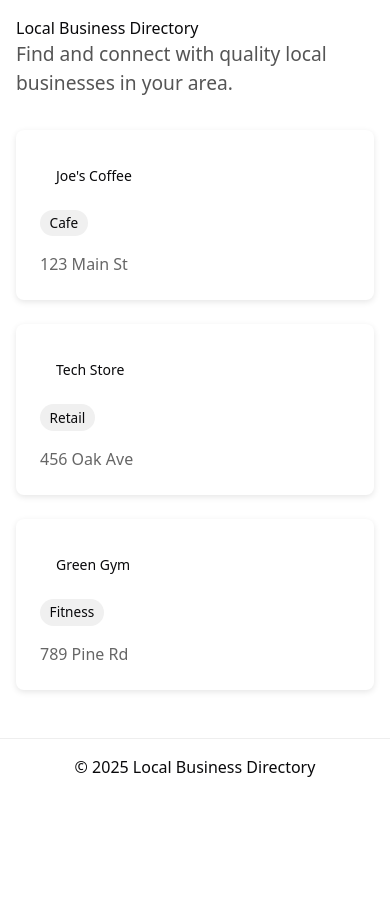
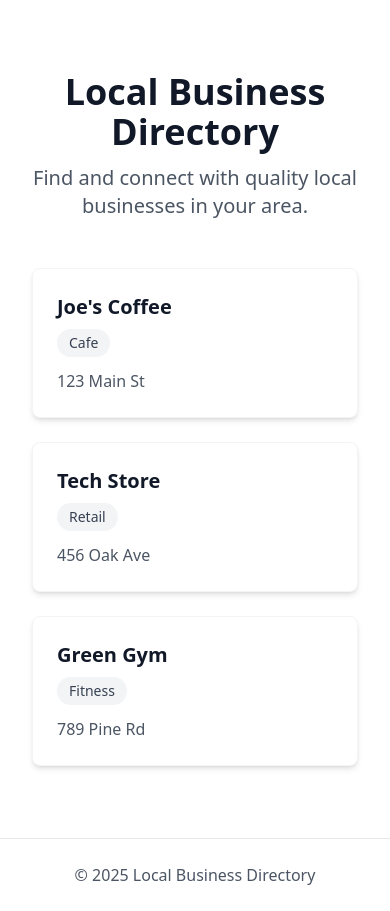
Before and after one commit to jonnyasmith/directory-listing-svelte, a SvelteKit app: page / in a window 390 px wide. Before the commit the page ends 844 px from the top, so only its background shows below. Built offline with nearby package versions, Linux system fonts and the light colour scheme.

Commit message:
Refactor error, layout, and business pages to enhance UI with Tailwind CSS, improve responsiveness, and streamline structure. Update styles and layout for better user experience across the application.

```diff
--- a/src/routes/+error.svelte
+++ b/src/routes/+error.svelte
@@ -2,44 +2,17 @@
 	import { page } from '$app/stores';
 </script>
 
-<div class="error-container">
-	<h1>{$page.status}: {$page.error?.message || 'Not found'}</h1>
-	<p>Sorry, the page you're looking for doesn't exist or another error occurred.</p>
-	<a href="/">Go back to homepage</a>
+<div class="flex flex-col items-center justify-center min-h-[80vh] px-4 text-center">
+	<h1 class="text-4xl font-bold text-gray-900 mb-2">
+		{$page.status}: {$page.error?.message || 'Not found'}
+	</h1>
+	<p class="text-lg text-gray-600 mb-8">
+		Sorry, the page you're looking for doesn't exist or another error occurred.
+	</p>
+	<a
+		href="/"
+		class="px-5 py-3 text-blue-600 border border-blue-600 rounded-md hover:bg-blue-600 hover:text-white transition-colors"
+	>
+		Go back to homepage
+	</a>
 </div>
-
-<style>
-	.error-container {
-		display: flex;
-		flex-direction: column;
-		align-items: center;
-		justify-content: center;
-		height: 100vh;
-		text-align: center;
-		padding: 0 1rem;
-	}
-
-	h1 {
-		font-size: 2.5rem;
-		margin-bottom: 0.5rem;
-	}
-
-	p {
-		margin-bottom: 2rem;
-		color: #666;
-	}
-
-	a {
-		color: #0066cc;
-		text-decoration: none;
-		padding: 0.5rem 1rem;
-		border: 1px solid #0066cc;
-		border-radius: 4px;
-		transition: all 0.2s ease;
-	}
-
-	a:hover {
-		background-color: #0066cc;
-		color: white;
-	}
-</style>
--- a/src/routes/+layout.svelte
+++ b/src/routes/+layout.svelte
@@ -26,24 +26,14 @@
 	/>
 </svelte:head>
 
-<main>
-	<slot />
-</main>
+<div class="min-h-screen flex flex-col">
+	<main class="flex-1 max-w-7xl mx-auto px-4 py-6 w-full">
+		<slot />
+	</main>
 
-<footer>
-	<p>© {new Date().getFullYear()} Local Business Directory</p>
-</footer>
-
-<style>
-	main {
-		max-width: 1200px;
-		margin: 0 auto;
-		padding: 1rem;
-	}
-	footer {
-		text-align: center;
-		margin-top: 2rem;
-		padding: 1rem;
-		border-top: 1px solid #eee;
-	}
-</style>
+	<footer class="py-6 border-t border-gray-200 mt-auto">
+		<div class="max-w-7xl mx-auto px-4 text-center text-gray-600">
+			<p>© {new Date().getFullYear()} Local Business Directory</p>
+		</div>
+	</footer>
+</div>
--- a/src/routes/+page.svelte
+++ b/src/routes/+page.svelte
@@ -1,84 +1,34 @@
 <script lang="ts">
-	import { Button } from '$lib/components/ui/button';
 	import { businesses } from '$lib/data';
 </script>
 
-<section class="directory">
-	<h1>Local Business Directory</h1>
-	<p class="intro">Find and connect with quality local businesses in your area.</p>
+<section class="max-w-6xl mx-auto px-4 py-12">
+	<div class="text-center mb-12">
+		<h1 class="text-4xl font-bold text-gray-900 mb-3">Local Business Directory</h1>
+		<p class="text-xl text-gray-600 max-w-2xl mx-auto">
+			Find and connect with quality local businesses in your area.
+		</p>
+	</div>
 
-	<div class="business-list">
+	<div class="grid grid-cols-1 sm:grid-cols-2 lg:grid-cols-3 gap-6">
 		{#each businesses as business}
-			<article class="business-card">
-				<h2 class="business-name">
-					<Button variant="ghost" href={`/business/${business.slug}`}>{business.name}</Button>
-				</h2>
-				<div class="business-category">{business.category}</div>
-				<div class="business-teaser">{business.address}</div>
-			</article>
+			<a href={`/business/${business.slug}`} class="group">
+				<article
+					class="bg-white rounded-lg shadow-md hover:shadow-xl transition-all duration-300 p-6 h-full border border-gray-100 hover:border-gray-200 hover:-translate-y-1"
+				>
+					<h2
+						class="text-xl font-semibold text-gray-900 mb-2 group-hover:text-blue-600 transition-colors"
+					>
+						{business.name}
+					</h2>
+					<div class="inline-block bg-gray-100 text-gray-700 px-3 py-1 rounded-full text-sm mb-3">
+						{business.category}
+					</div>
+					<div class="text-gray-600">
+						{business.address}
+					</div>
+				</article>
+			</a>
 		{/each}
 	</div>
 </section>
-
-<style>
-	.directory {
-		max-width: 900px;
-		margin: 0 auto;
-	}
-
-	.intro {
-		font-size: 1.2rem;
-		color: #555;
-		margin-bottom: 2rem;
-	}
-
-	.business-list {
-		display: grid;
-		grid-template-columns: repeat(auto-fill, minmax(280px, 1fr));
-		gap: 1.5rem;
-	}
-
-	.business-card {
-		background: #fff;
-		border-radius: 8px;
-		padding: 1.5rem;
-		box-shadow: 0 2px 6px rgba(0, 0, 0, 0.1);
-		transition:
-			transform 0.2s,
-			box-shadow 0.2s;
-	}
-
-	.business-card:hover {
-		transform: translateY(-3px);
-		box-shadow: 0 4px 12px rgba(0, 0, 0, 0.15);
-	}
-
-	.business-name {
-		margin-top: 0;
-		margin-bottom: 0.5rem;
-		font-size: 1.5rem;
-	}
-
-	.business-link {
-		color: #0066cc;
-		text-decoration: none;
-	}
-
-	.business-link:hover {
-		text-decoration: underline;
-	}
-
-	.business-category {
-		display: inline-block;
-		background: #f0f0f0;
-		padding: 0.2rem 0.6rem;
-		border-radius: 20px;
-		font-size: 0.85rem;
-		margin: 0.5rem 0;
-	}
-
-	.business-teaser {
-		color: #666;
-		margin-top: 0.5rem;
-	}
-</style>
--- a/src/routes/business/[slug]/+page.svelte
+++ b/src/routes/business/[slug]/+page.svelte
@@ -6,67 +6,61 @@
 	const { business } = data;
 </script>
 
-<article class="business-details" itemscope itemtype="http://schema.org/LocalBusiness">
-	<h1 itemprop="name">{business.name}</h1>
-	<div class="business-category" itemprop="category">{business.category}</div>
+<div class="max-w-4xl mx-auto px-4 py-8">
+	<article
+		class="bg-white rounded-lg shadow-lg p-8"
+		itemscope
+		itemtype="http://schema.org/LocalBusiness"
+	>
+		<h1 class="text-3xl font-bold text-gray-900 mb-3" itemprop="name">{business.name}</h1>
 
-	<div class="business-info">
-		<div class="info-row">
-			<strong>Address:</strong>
-			<address itemprop="address" itemscope itemtype="http://schema.org/PostalAddress">
-				<span itemprop="streetAddress">{business.address}</span>
-			</address>
+		<div
+			class="inline-block bg-gray-100 text-gray-700 px-3 py-1 rounded-full text-sm mb-6"
+			itemprop="category"
+		>
+			{business.category}
 		</div>
-		<div class="info-row">
-			<strong>Phone:</strong>
-			<a href="tel:{business.phone}" itemprop="telephone">{business.phone}</a>
+
+		<div class="space-y-4 mb-8">
+			<div class="flex flex-col sm:flex-row sm:items-center gap-2">
+				<span class="font-medium text-gray-700 min-w-24">Address:</span>
+				<address
+					class="not-italic text-gray-600"
+					itemprop="address"
+					itemscope
+					itemtype="http://schema.org/PostalAddress"
+				>
+					<span itemprop="streetAddress">{business.address}</span>
+				</address>
+			</div>
+
+			<div class="flex flex-col sm:flex-row sm:items-center gap-2">
+				<span class="font-medium text-gray-700 min-w-24">Phone:</span>
+				<a href="tel:{business.phone}" class="text-blue-600 hover:underline" itemprop="telephone">
+					{business.phone}
+				</a>
+			</div>
 		</div>
-	</div>
 
-	<a href="/" class="back-link">Back to Directory</a>
-</article>
-
-<style>
-	.business-details {
-		background: #fff;
-		border-radius: 8px;
-		padding: 2rem;
-		box-shadow: 0 2px 8px rgba(0, 0, 0, 0.1);
-		max-width: 800px;
-		margin: 2rem auto;
-	}
-
-	h1 {
-		margin-top: 0;
-		color: #333;
-	}
-
-	.business-category {
-		display: inline-block;
-		background: #f0f0f0;
-		padding: 0.3rem 0.8rem;
-		border-radius: 20px;
-		font-size: 0.9rem;
-		margin-bottom: 1.5rem;
-	}
-
-	.business-info {
-		margin: 1.5rem 0;
-	}
-
-	.info-row {
-		margin: 0.8rem 0;
-	}
-
-	.back-link {
-		display: inline-block;
-		color: #007bff;
-		text-decoration: none;
-		margin-top: 1rem;
-		font-weight: 500;
-	}
-
-	.back-link:hover {
-		text-decoration: underline;
-	}
-</style>
+		<a
+			href="/"
+			class="inline-flex items-center text-blue-600 hover:text-blue-800 transition-colors font-medium"
+		>
+			<svg
+				xmlns="http://www.w3.org/2000/svg"
+				class="h-4 w-4 mr-2"
+				fill="none"
+				viewBox="0 0 24 24"
+				stroke="currentColor"
+			>
+				<path
+					stroke-linecap="round"
+					stroke-linejoin="round"
+					stroke-width="2"
+					d="M10 19l-7-7m0 0l7-7m-7 7h18"
+				/>
+			</svg>
+			Back to Directory
+		</a>
+	</article>
+</div>
```
